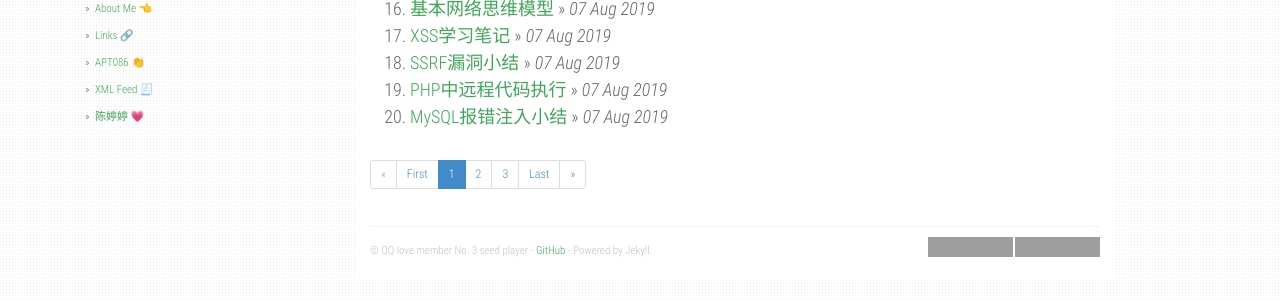
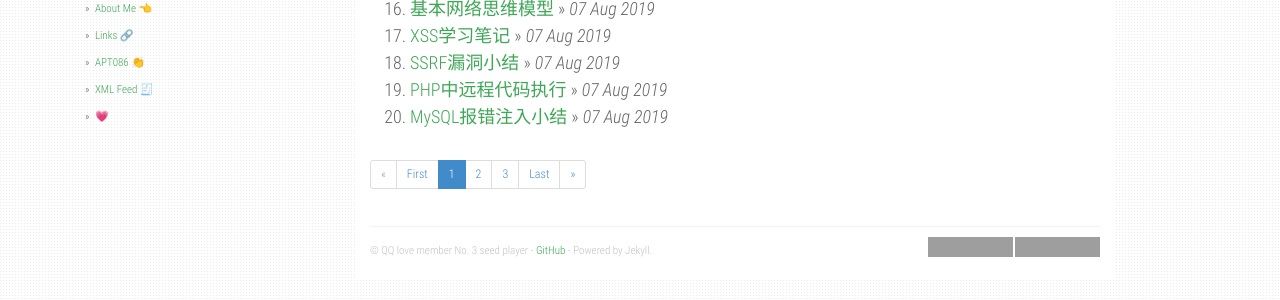
Before and after one commit to fuchen666/ppbibo.github.io, a Jekyll site: the page built from index.html, in a window 1280 px wide. Shown: the part 500-800 px from the top of the page. Built offline with Jekyll 4.4.1, drawn with Linux system fonts in a browser that asks for light colours; the list of posts is cut into pages by our own code; grey boxes are pictures that could not be loaded.

Commit message:
update file

```diff
--- a/_config.yml
+++ b/_config.yml
@@ -37,7 +37,7 @@ urls:
       url: https://ctf.dog/qqlovelab/
     - text: XML Feed 🧾
       url: /feed.xml
-    - text: 陈婷婷 💗
+    - text: 💗
       url: /chentingting/
 
 url: "https://6o9.im"
```
